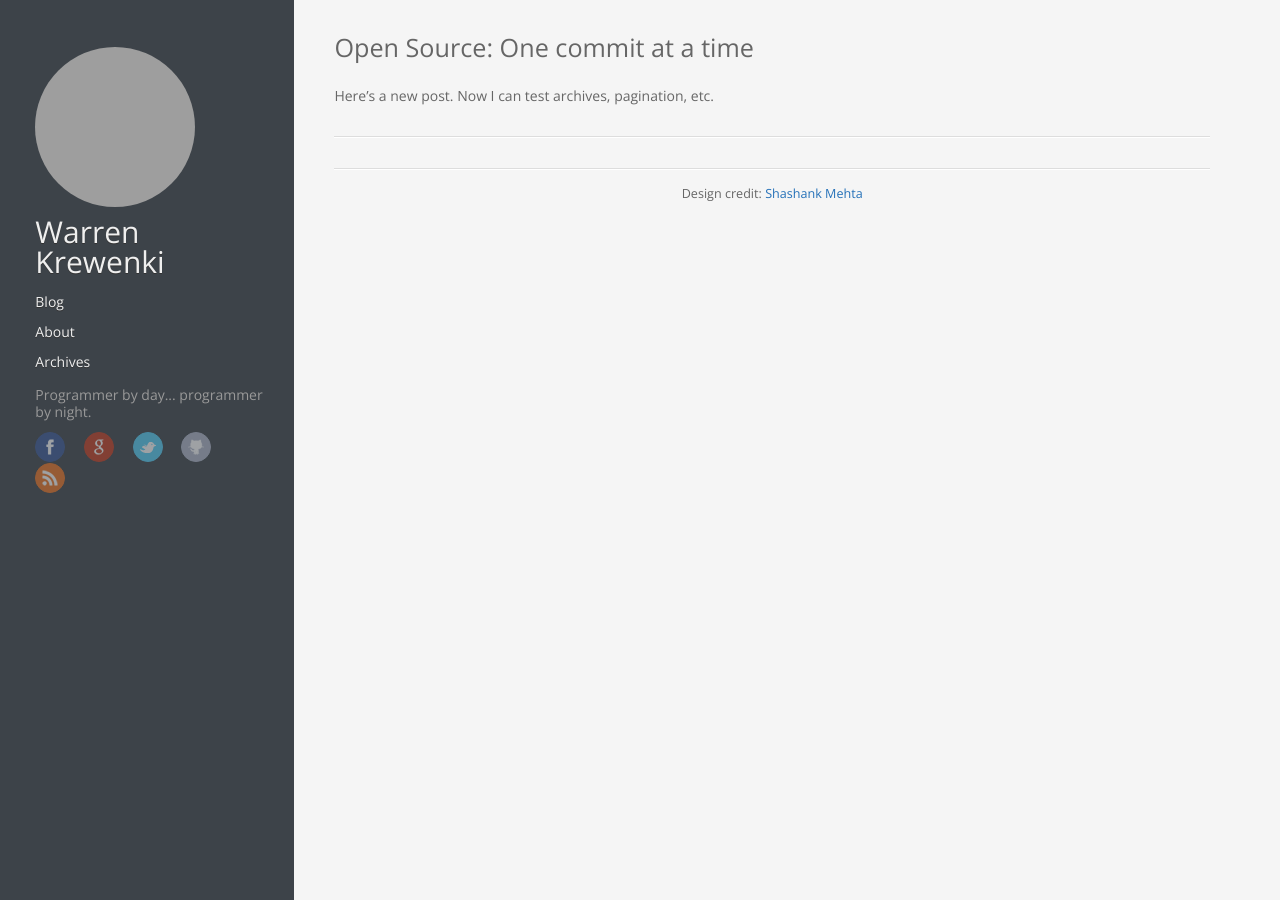
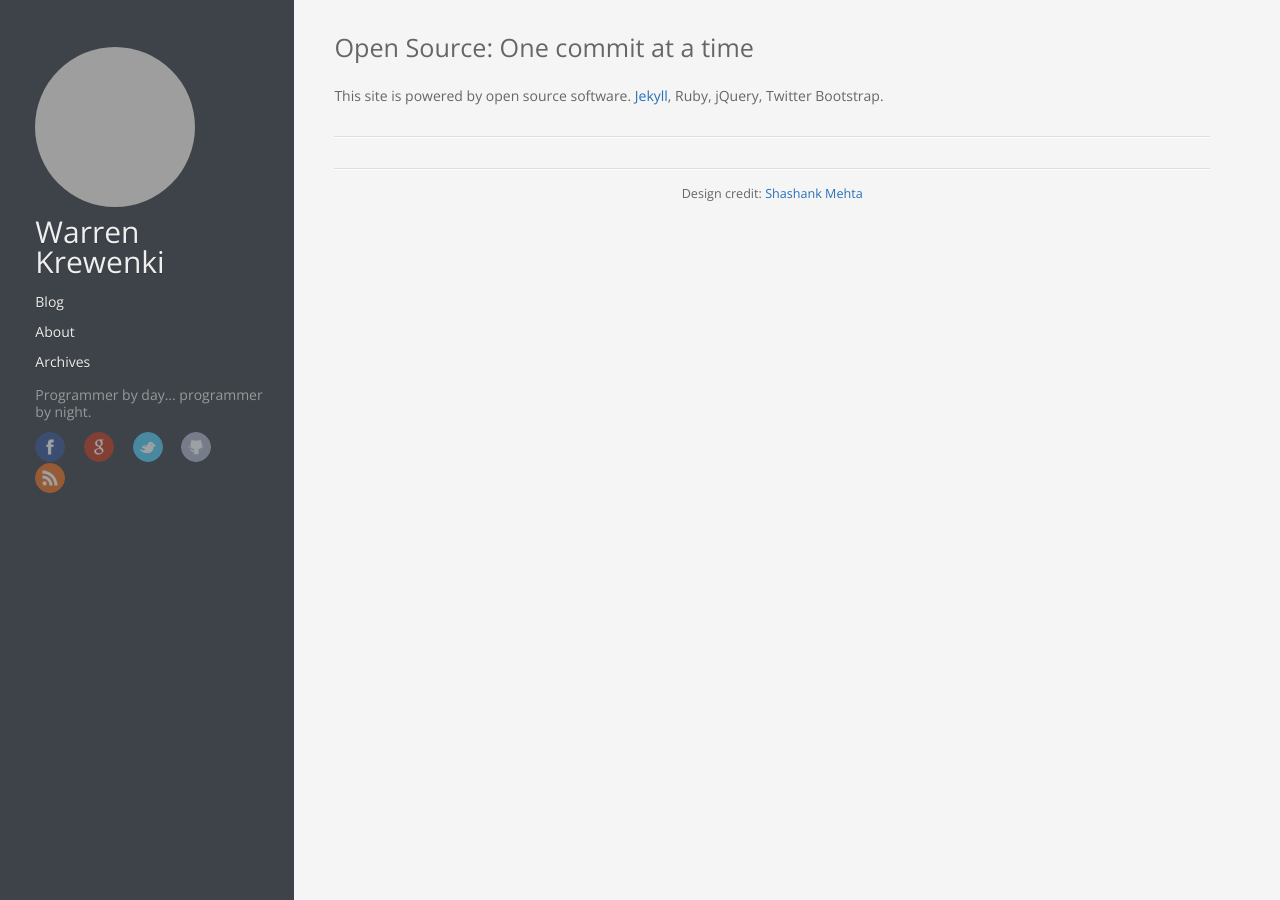
Before and after one commit to krewenki/warren.mesozen.com, a Jekyll site: the page built from _posts/2013-04-12-open-source-one-commit-at-a-time.md, in a window 1280 px wide. Built offline with Jekyll 4.4.1, drawn with Linux system fonts in a browser that asks for light colours; nearby versions of some CDN libraries; grey boxes are pictures that could not be loaded.

Commit message:
Some notes for tomorrow

```diff
--- a/_posts/2013-04-12-open-source-one-commit-at-a-time.md
+++ b/_posts/2013-04-12-open-source-one-commit-at-a-time.md
@@ -4,4 +4,4 @@ title: "Open Source: One commit at a time"
 
 ---
 
-Here's a new post.  Now I can test archives, pagination, etc.
+This site is powered by open source software.  [Jekyll](https://github.com/mojombo/jekyll), Ruby, jQuery, Twitter Bootstrap.
```
